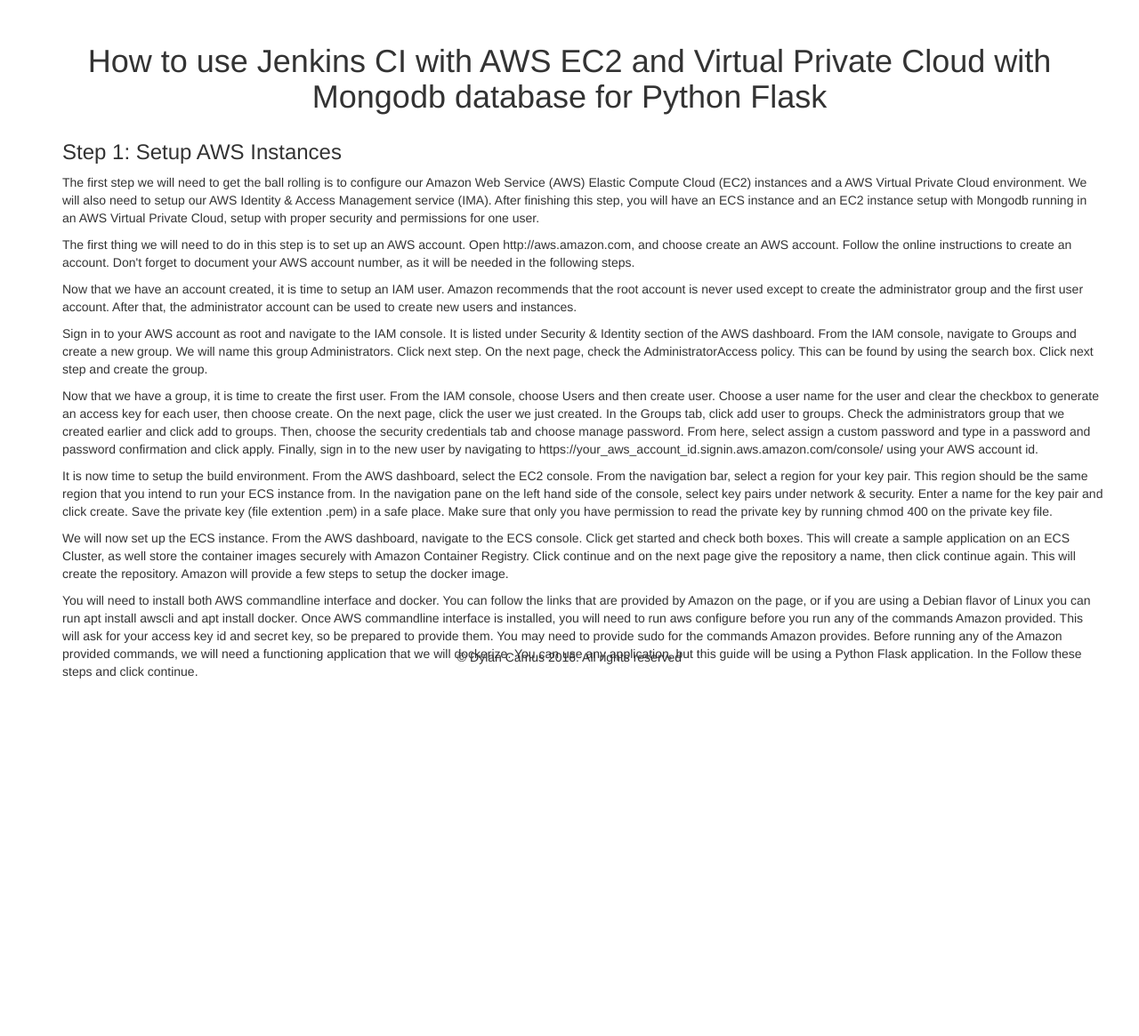
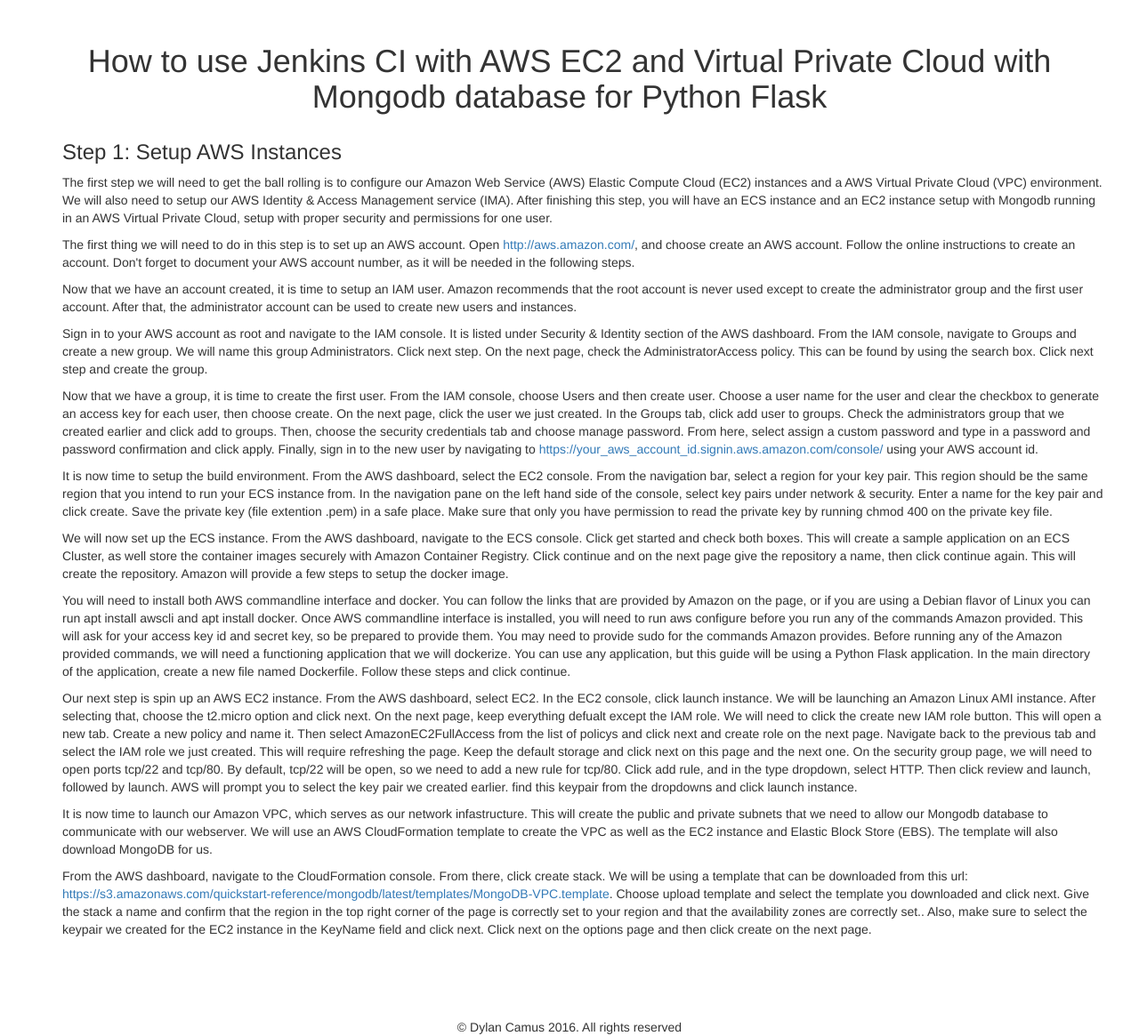
Before and after one commit to camusd/AdventureGuide, a Flask app: page /howto in a window 1280 px wide. Shown: the part 51-1216 px from the top of the page at 89% size. Before the commit the page ends 814 px from the top, so only its background shows below. Run offline with Flask 2, Linux system fonts and the light colour scheme; some libraries are stand-ins or nearby versions.

Commit message:
almost finished with setting up aws stack for howto

```diff
--- a/application/templates/base.html
+++ b/application/templates/base.html
@@ -49,7 +49,7 @@
         {% block content %}{% endblock %}
       </div>
     </div>
-    <footer class="text-center" style="position: absolute; bottom: 0; right: 0; left: 0">
+    <footer class="text-center">
       <span>&#169; Dylan Camus 2016. All rights reserved</span>
       <script   src="https://code.jquery.com/jquery-2.2.4.min.js"   integrity="sha256-BbhdlvQf/xTY9gja0Dq3HiwQF8LaCRTXxZKRutelT44="   crossorigin="anonymous"></script>
       <script src="https://maxcdn.bootstrapcdn.com/bootstrap/3.3.6/js/bootstrap.min.js"></script>
--- a/application/templates/howto.html
+++ b/application/templates/howto.html
@@ -1,15 +1,16 @@
 {% extends "base.html" %}
 {% block content %}
+<!-- TODO add more headers to make it look better -->
   <h1 class="text-center">How to use Jenkins CI with AWS EC2 and Virtual Private Cloud with Mongodb database for Python Flask</h1>
   <section id="step1">
     <div class="container">
       <div class="row">
         <h3>Step 1: Setup AWS Instances</h3>
         <p>
-          The first step we will need to get the ball rolling is to configure our Amazon Web Service (AWS) Elastic Compute Cloud (EC2) instances and a AWS Virtual Private Cloud environment. We will also need to setup our AWS Identity &amp; Access Management service (IMA). After finishing this step, you will have an ECS instance and an EC2 instance setup with Mongodb running in an AWS Virtual Private Cloud, setup with proper security and permissions for one user.
+          The first step we will need to get the ball rolling is to configure our Amazon Web Service (AWS) Elastic Compute Cloud (EC2) instances and a AWS Virtual Private Cloud (VPC) environment. We will also need to setup our AWS Identity &amp; Access Management service (IMA). After finishing this step, you will have an ECS instance and an EC2 instance setup with Mongodb running in an AWS Virtual Private Cloud, setup with proper security and permissions for one user.
         </p>
         <p>
-          The first thing we will need to do in this step is to set up an AWS account. Open http://aws.amazon.com, and choose create an AWS account. Follow the online instructions to create an account. Don't forget to document your AWS account number, as it will be needed in the following steps.
+          The first thing we will need to do in this step is to set up an AWS account. Open <a href="http://aws.amazon.com/">http://aws.amazon.com/</a>, and choose create an AWS account. Follow the online instructions to create an account. Don't forget to document your AWS account number, as it will be needed in the following steps.
         </p>
         <p>
           Now that we have an account created, it is time to setup an IAM user. Amazon recommends that the root account is never used except to create the administrator group and the first user account. After that, the administrator account can be used to create new users and instances.
@@ -18,7 +19,7 @@
           Sign in to your AWS account as root and navigate to the IAM console. It is listed under Security &amp; Identity section of the AWS dashboard. From the IAM console, navigate to Groups and create a new group. We will name this group Administrators. Click next step. On the next page, check the AdministratorAccess policy. This can be found by using the search box. Click next step and create the group.
         </p>
         <p>
-          Now that we have a group, it is time to create the first user. From the IAM console, choose Users and then create user. Choose a user name for the user and clear the checkbox to generate an access key for each user, then choose create. On the next page, click the user we just created. In the Groups tab, click add user to groups. Check the administrators group that we created earlier and click add to groups. Then, choose the security credentials tab and choose manage password. From here, select assign a custom password and type in a password and password confirmation and click apply. Finally, sign in to the new user by navigating to https://your_aws_account_id.signin.aws.amazon.com/console/ using your AWS account id.
+          Now that we have a group, it is time to create the first user. From the IAM console, choose Users and then create user. Choose a user name for the user and clear the checkbox to generate an access key for each user, then choose create. On the next page, click the user we just created. In the Groups tab, click add user to groups. Check the administrators group that we created earlier and click add to groups. Then, choose the security credentials tab and choose manage password. From here, select assign a custom password and type in a password and password confirmation and click apply. Finally, sign in to the new user by navigating to <a href="#"> https://your_aws_account_id.signin.aws.amazon.com/console/</a> using your AWS account id.
         </p>
         <p>
           It is now time to setup the build environment. From the AWS dashboard, select the EC2 console. From the navigation bar, select a region for your key pair. This region should be the same region that you intend to run your ECS instance from. In the navigation pane on the left hand side of the console, select key pairs under network &amp; security. Enter a name for the key pair and click create. Save the private key (file extention .pem) in a safe place. Make sure that only you have permission to read the private key by running chmod 400 on the private key file.
@@ -27,7 +28,21 @@
            We will now set up the ECS instance. From the AWS dashboard, navigate to the ECS console. Click get started and check both boxes. This will create a sample application on an ECS Cluster, as well store the container images securely with Amazon Container Registry. Click continue and on the next page give the repository a name, then click continue again. This will create the repository. Amazon will provide a few steps to setup the docker image.
         </p>
         <p>
-          You will need to install both AWS commandline interface and docker. You can follow the links that are provided by Amazon on the page, or if you are using a Debian flavor of Linux you can run apt install awscli and apt install docker. Once AWS commandline interface is installed, you will need to run aws configure before you run any of the commands Amazon provided. This will ask for your access key id and secret key, so be prepared to provide them. You may need to provide sudo for the commands Amazon provides. Before running any of the Amazon provided commands, we will need a functioning application that we will dockerize. You can use any application, but this guide will be using a Python Flask application. In the Follow these steps and click continue.
+          You will need to install both AWS commandline interface and docker. You can follow the links that are provided by Amazon on the page, or if you are using a Debian flavor of Linux you can run apt install awscli and apt install docker. Once AWS commandline interface is installed, you will need to run aws configure before you run any of the commands Amazon provided. This will ask for your access key id and secret key, so be prepared to provide them. You may need to provide sudo for the commands Amazon provides. Before running any of the Amazon provided commands, we will need a functioning application that we will dockerize. You can use any application, but this guide will be using a Python Flask application. In the main directory of the application, create a new file named Dockerfile.
+          <!-- TODO add image of Dockerfile -->
+          Follow these steps and click continue.
+        </p>
+        <p>
+          Our next step is spin up an AWS EC2 instance. From the AWS dashboard, select EC2. In the EC2 console, click launch instance. We will be launching an Amazon Linux AMI instance. After selecting that, choose the t2.micro option and click next. On the next page, keep everything defualt except the IAM role. We will need to click the create new IAM role button. This will open a new tab. Create a new policy and name it. Then select AmazonEC2FullAccess from the list of policys and click next and create role on the next page. Navigate back to the previous tab and select the IAM role we just created. This will require refreshing the page. Keep the default storage and click next on this page and the next one. On the security group page, we will need to open ports tcp/22 and tcp/80. By default, tcp/22 will be open, so we need to add a new rule for tcp/80. Click add rule, and in the type dropdown, select HTTP. Then click review and launch, followed by launch. AWS will prompt you to select the key pair we created earlier. find this keypair from the dropdowns and click launch instance.
+        </p>
+        <p>
+          It is now time to launch our Amazon VPC, which serves as our network infastructure. This will create the public and private subnets that we need to allow our Mongodb database to communicate with our webserver. We will use an AWS CloudFormation template to create the VPC as well as the EC2 instance and Elastic Block Store (EBS). The template will also download MongoDB for us.
+        </p>
+        <p>
+          From the AWS dashboard, navigate to the CloudFormation console. From there, click create stack. We will be using a template that can be downloaded from this url: <a href="https://s3.amazonaws.com/quickstart-reference/mongodb/latest/templates/MongoDB-VPC.template">https://s3.amazonaws.com/quickstart-reference/mongodb/latest/templates/MongoDB-VPC.template</a>. Choose upload template and select the template you downloaded and click next. Give the stack a name and confirm that the region in the top right corner of the page is correctly set to your region and that the availability zones are correctly set.. Also, make sure to select the keypair we created for the EC2 instance in the KeyName field and click next. Click next on the options page and then click create on the next page.
+        </p>
+        <p>
+
         </p>
       </div>
     </div>
```
